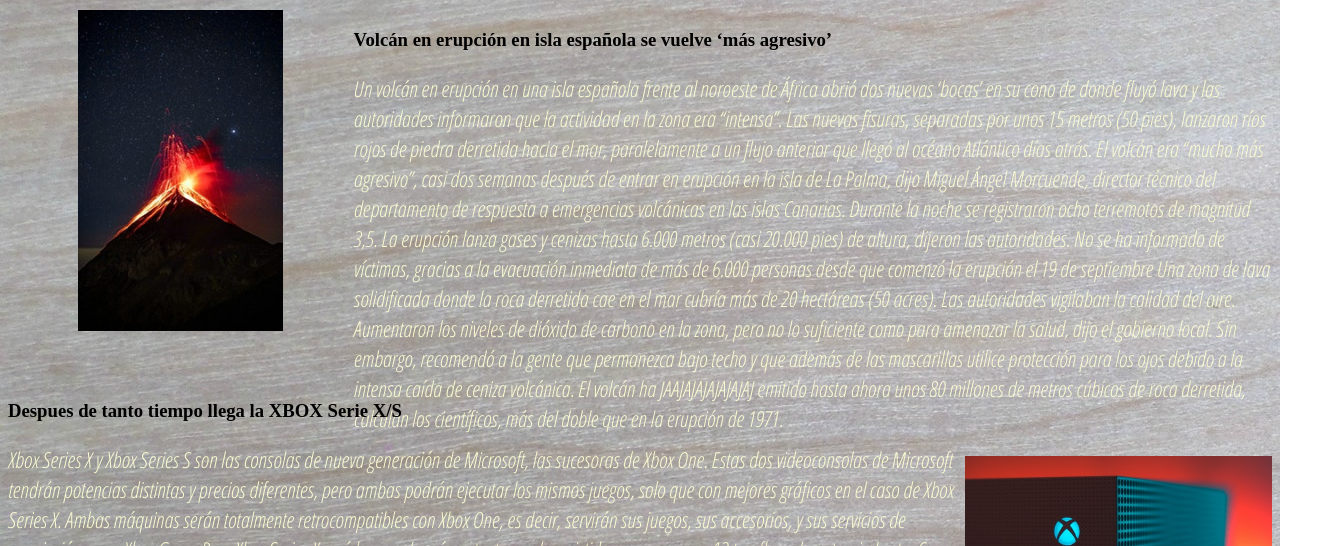
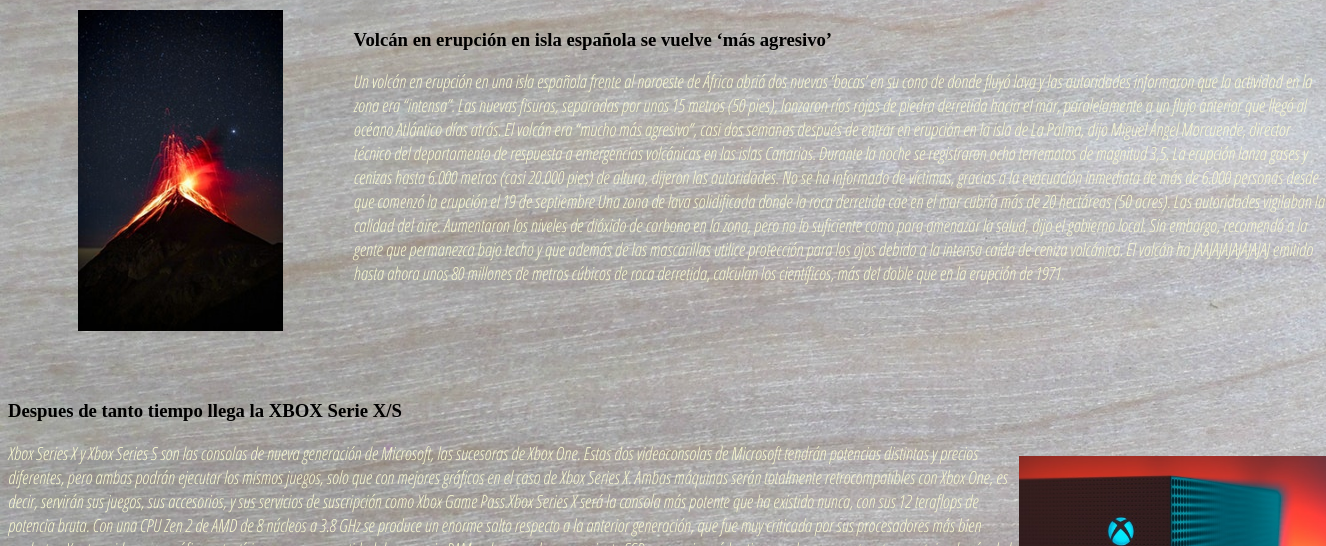
Before and after one commit to marcosmy21/NoticiasMoraYoung, a plain HTML site: page index.html in a window 1280 px wide. Shown: the part 254-800 px from the top of the page, 1326 px wide, since content can reach past the window. Drawn offline with Linux system fonts and the light colour scheme.

Commit message:
cambio el tamaño de letra en css

```diff
--- a/css/estilo.css
+++ b/css/estilo.css
@@ -23,12 +23,12 @@
 }
 
 p{
-	font-size: 10px;
+	font-size: 16px;
 	color: lightgoldenrodyellow;
 }
 
 .pIndex{
-	font-size: 22px;
+	font-size: 18px;
 	font-family: OpenSansCondensed;
 }
 
```
